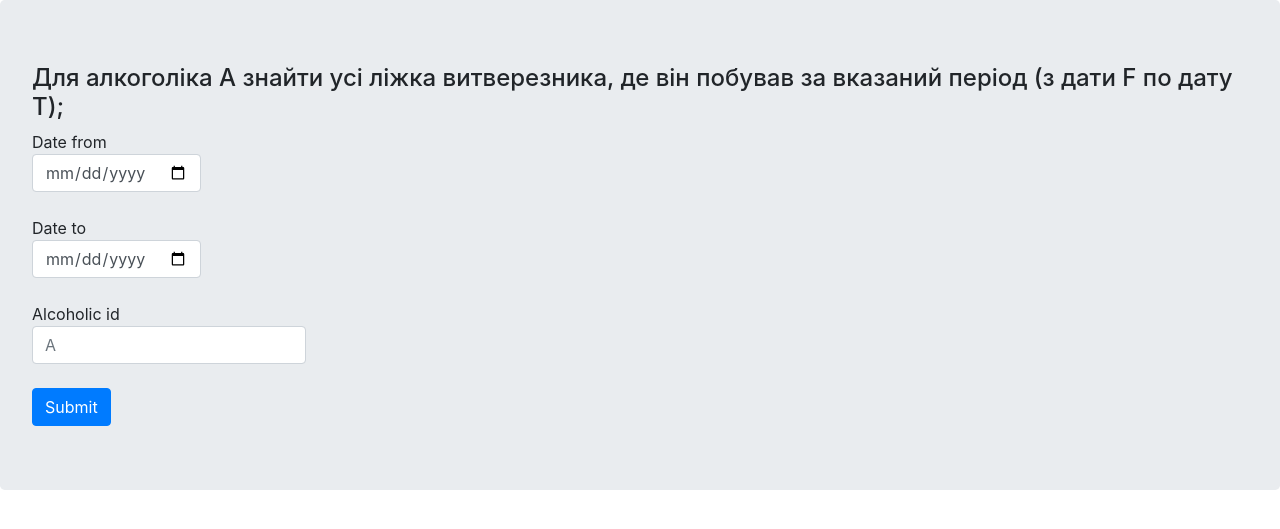
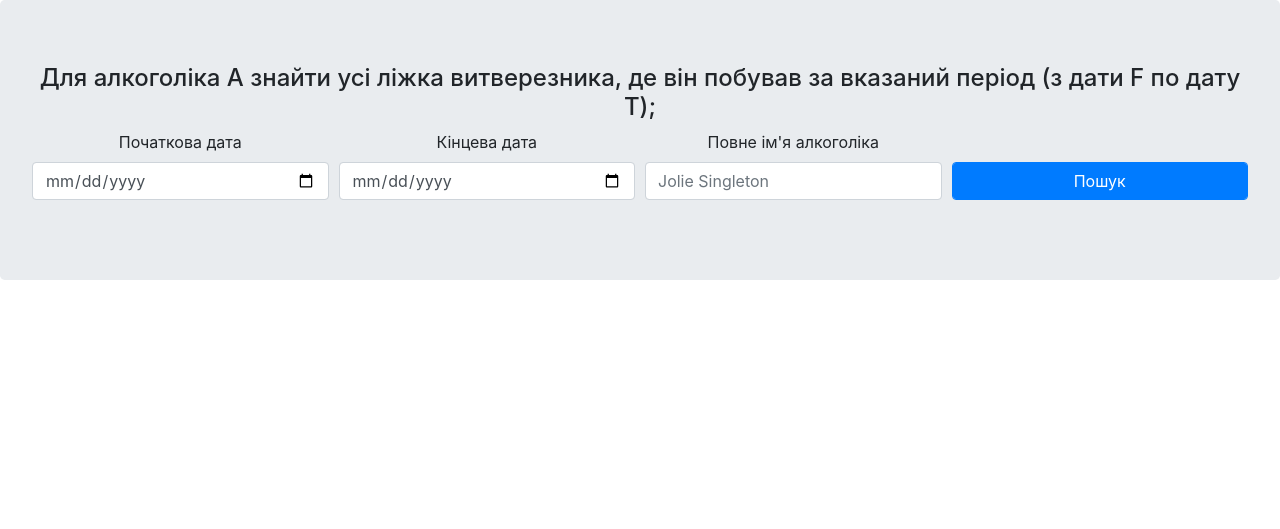
Before and after one commit to sol4ik/db-alcohol, a Flask app: template modules/templates/request2.html in a window 1280 px wide. Shown: the top 529 px of the page. Run offline with Flask 2, Linux system fonts and the light colour scheme; the template is opened without the code that fills it, so the values that code supplies are empty; some libraries are stand-ins or nearby versions.

Commit message:
after merging

```diff
--- a/modules/templates/request2.html
+++ b/modules/templates/request2.html
@@ -4,7 +4,7 @@
     <!-- Required meta tags -->
     <meta charset="utf-8">
     <meta name="viewport" content="width=device-width, initial-scale=1, shrink-to-fit=no">
-
+    <link rel="stylesheet" href="static/style/style.css">
     <!-- Bootstrap CSS -->
     <link rel="stylesheet" href="https://stackpath.bootstrapcdn.com/bootstrap/4.5.0/css/bootstrap.min.css"
           integrity="sha384-9aIt2nRpC12Uk9gS9baDl411NQApFmC26EwAOH8WgZl5MYYxFfc+NcPb1dKGj7Sk" crossorigin="anonymous">
@@ -14,31 +14,30 @@
 <body>
 
 <div class="jumbotron">
-    <h4>Для алкоголiка A знайти усi лiжка витверезника, де вiн побував за вказаний перiод (з дати F по дату T);</h4>
+    <h4 class="text-center">Для алкоголiка A знайти усi лiжка витверезника, де вiн побував за вказаний перiод (з дати F
+        по дату T);</h4>
     <form method="POST" role="form" class="form-horizontal">
-        <div class="form-group">
-            <label>
-                Date from
-                <input type="date" class="form-control" name="date_from" placeholder="F">
-            </label>
+        <div class="form-row">
+            <div class="form-group col-md-3  text-center">
+                <label for="date_from">Початкова дата</label>
+                <input id='date_from' type="date" class="form-control" name="date_from" placeholder="F">
+            </div>
+            <div class="form-group col-md-3  text-center">
+                <label for="date_to">Кінцева дата</label>
+                <input id="date_to" type="date" class="form-control" name="date_to" placeholder="T">
+            </div>
+            <div class="form-group col-md-3 text-center">
+                <label for="name">Повне ім'я алкоголіка</label>
+
+                <input id="name" type="text" class="form-control" name="name" placeholder="Jolie Singleton">
+            </div>
+            <div class="col-md-3 align-self-end">
+                <button type="submit" class="btn btn-primary form-control " style="margin-bottom: 16px">Пошук</button>
+            </div>
+            {#            <input type="submit " class="btn btn-primary " value="Submit"/>#}
         </div>
+    </form>
 
-        <div class="form-group">
-            <label>
-                Date to
-                <input type="date" class="form-control" name="date_to" placeholder="T">
-            </label>
-        </div>
-        <div class="form-group">
-            <label>
-                Alcoholic id
-                <input type="text" class="form-control" name="alcoholic_id" placeholder="A">
-            </label>
-        </div>
-{#        <button type="button" value="Submit" class="btn btn-primary">Primary</button>#}
-        <input type="submit" class="btn btn-primary" value="Submit"/>
-{#           <button name="submit" value="submit" type="button"  class="btn btn-primary">Submit</button>#}
-    </form>
 </div>
 
 <!-- Optional JavaScript -->
```
Also changed, not shown: modules/app_test.py (+15 -14 lines), modules/templates/request2_finish.html (renamed from modules/templates/requst2_finish.html).
